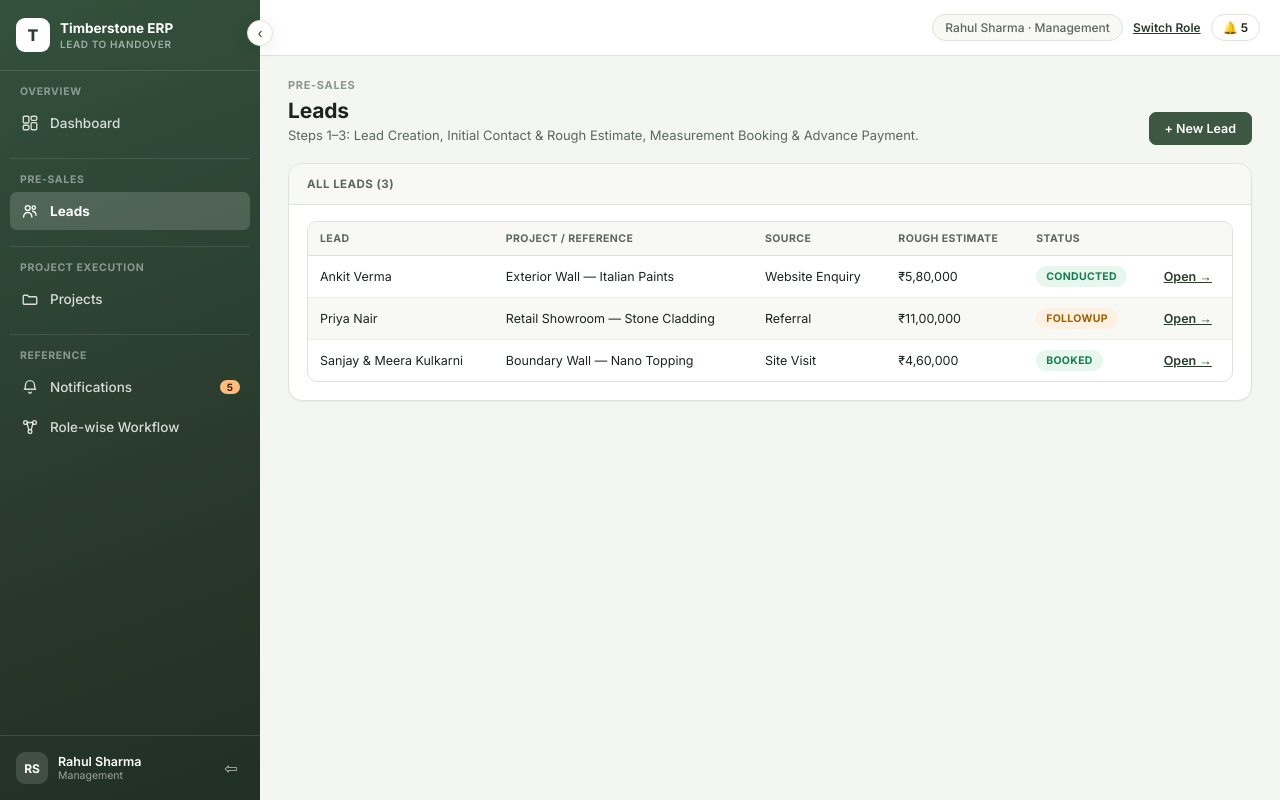
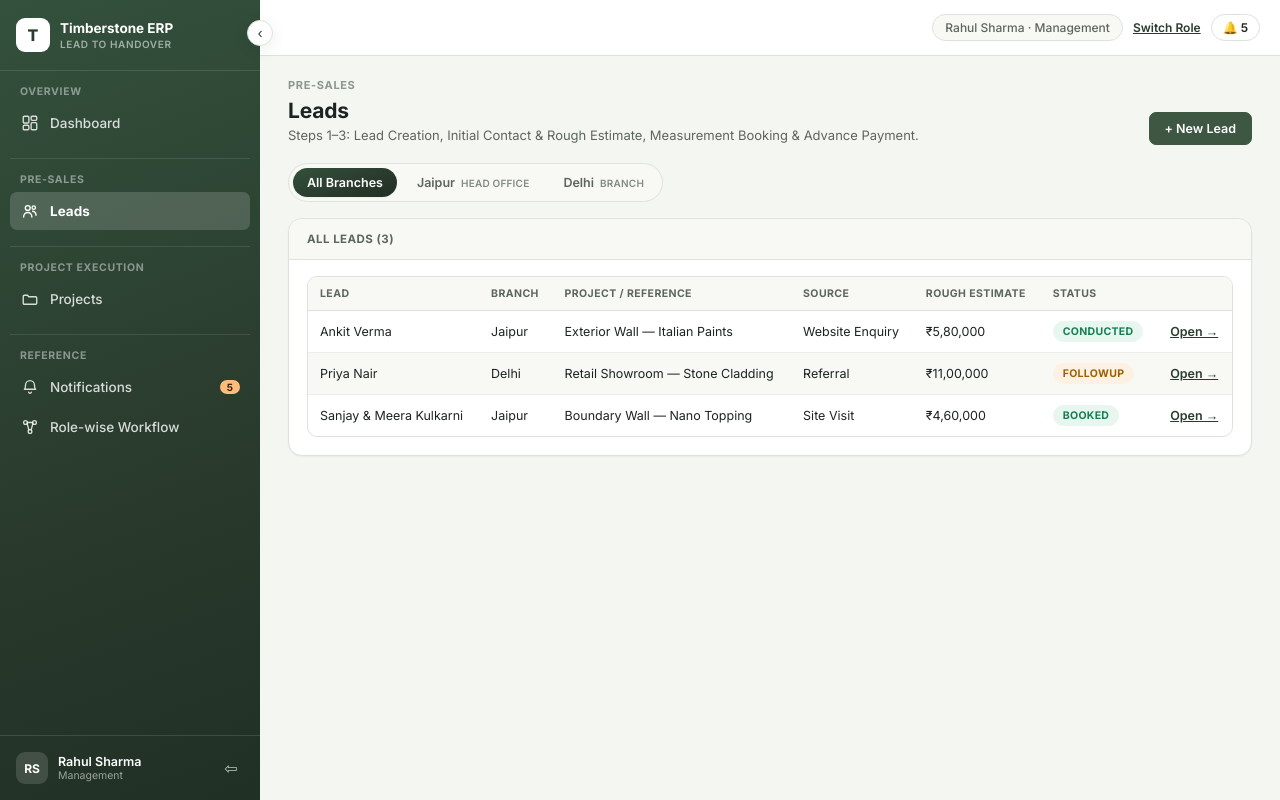
Before and after one commit to kapiljain29/timberstone, a Next.js app: page /leads in a window 1280 px wide. Built offline with nearby package versions, Linux system fonts and the light colour scheme.

Commit message:
branch wise update

```diff
--- a/app/(app)/leads/[id]/page.js
+++ b/app/(app)/leads/[id]/page.js
@@ -5,7 +5,7 @@ import { useParams, useRouter } from "next/navigation";
 import { useEffect, useState } from "react";
 import { Box, Badge, Annotation, leadStatusTone } from "@/components/ui";
 import { getLead, updateLead, convertLeadToProject } from "@/lib/store";
-import { LEAD_STATUSES } from "@/lib/data";
+import { LEAD_STATUSES, branchName } from "@/lib/data";
 
 export default function LeadDetailPage() {
   const { id } = useParams();
@@ -88,7 +88,7 @@ export default function LeadDetailPage() {
             {lead.name} <Badge tone={leadStatusTone(lead.status)}>{lead.status}</Badge>
           </h1>
           <p className="wf-sub">
-            {lead.company} · Lead ID {lead.id} · Created {lead.createdAt}
+            {lead.company} · Lead ID {lead.id} · Branch: {branchName(lead.branch)} · Created {lead.createdAt}
             {lead.productTypes && lead.productTypes.length > 0 ? ` · ${lead.productTypes.join(", ")}` : ""}
           </p>
         </div>
--- a/app/(app)/leads/page.js
+++ b/app/(app)/leads/page.js
@@ -1,18 +1,25 @@
 "use client";
 
 import Link from "next/link";
-import { useEffect, useState } from "react";
-import { Box, Badge, DataTable, leadStatusTone } from "@/components/ui";
+import { useEffect, useMemo, useState } from "react";
+import { Box, Badge, BranchFilter, DataTable, leadStatusTone } from "@/components/ui";
 import { getLeads } from "@/lib/store";
+import { BRANCHES, branchName } from "@/lib/data";
 
 export default function LeadsPage() {
   const [leads, setLeads] = useState([]);
+  const [branch, setBranch] = useState("all");
 
   useEffect(() => {
     // Reads from localStorage, which is unavailable during SSR — must load post-mount.
     // eslint-disable-next-line react-hooks/set-state-in-effect
     setLeads(getLeads());
   }, []);
+
+  const scopedLeads = useMemo(
+    () => (branch === "all" ? leads : leads.filter((l) => l.branch === branch)),
+    [leads, branch]
+  );
 
   return (
     <div>
@@ -30,11 +37,14 @@ export default function LeadsPage() {
         </Link>
       </div>
 
-      <Box title={`All Leads (${leads.length})`}>
+      <BranchFilter branches={BRANCHES} value={branch} onChange={setBranch} />
+
+      <Box title={`All Leads (${scopedLeads.length})`}>
         <DataTable
-          columns={["Lead", "Project / Reference", "Source", "Rough Estimate", "Status", ""]}
-          rows={leads.map((l) => [
+          columns={["Lead", "Branch", "Project / Reference", "Source", "Rough Estimate", "Status", ""]}
+          rows={scopedLeads.map((l) => [
             l.name,
+            branchName(l.branch),
             l.projectRef,
             l.source,
             l.roughEstimate || l.estCost || "—",
--- a/app/(app)/projects/[id]/page.js
+++ b/app/(app)/projects/[id]/page.js
@@ -7,6 +7,7 @@ import { Box, Badge, ProgressBar } from "@/components/ui";
 import Stepper from "@/components/Stepper";
 import { getProject, getProgress } from "@/lib/store";
 import { STAGES, getStage } from "@/lib/stages";
+import { branchName } from "@/lib/data";
 
 export default function ProjectOverviewPage() {
   const { id } = useParams();
@@ -39,7 +40,8 @@ export default function ProjectOverviewPage() {
       </div>
       <h1 className="wf-h1">{project.projectName}</h1>
       <p className="wf-sub">
-        Customer: {project.customer} · Value: {project.value} · Created {project.createdAt}
+        Customer: {project.customer} · Branch: {branchName(project.branch)} · Value: {project.value} · Created{" "}
+        {project.createdAt}
       </p>
 
       <Box title="Progress">
--- a/app/globals.css
+++ b/app/globals.css
@@ -443,6 +443,53 @@ button {
   box-shadow: var(--shadow-3);
   z-index: 30;
   padding: 12px;
+}
+
+.wf-branch-filter {
+  display: flex;
+  flex-wrap: wrap;
+  align-items: center;
+  gap: 6px;
+  padding: 4px;
+  margin-bottom: 16px;
+  background: var(--panel-2);
+  border: 1px solid var(--line);
+  border-radius: var(--radius-pill);
+  width: fit-content;
+}
+
+.wf-branch-filter-btn {
+  display: inline-flex;
+  align-items: center;
+  gap: 6px;
+  border: none;
+  border-radius: var(--radius-pill);
+  padding: 7px 14px;
+  background: transparent;
+  color: var(--ink-soft);
+  font-weight: 600;
+  font-size: 12.5px;
+  cursor: pointer;
+  transition: background 0.15s var(--ease), color 0.15s var(--ease), box-shadow 0.15s var(--ease);
+}
+
+.wf-branch-filter-btn:hover {
+  background: var(--panel);
+  color: var(--ink);
+}
+
+.wf-branch-filter-btn.active {
+  background: var(--grad-brand);
+  color: #fff;
+  box-shadow: var(--shadow-1);
+}
+
+.wf-branch-filter-tag {
+  font-size: 10px;
+  font-weight: 600;
+  opacity: 0.75;
+  text-transform: uppercase;
+  letter-spacing: 0.02em;
 }
 
 .wf-main {
--- a/components/ui.js
+++ b/components/ui.js
@@ -111,6 +111,39 @@ export function CheckboxGroup({ label, options, values = [], onChange, disabled
   );
 }
 
+// Segmented pill control for switching between branch-wise and all-branches
+// views within the same panel (Owner/Management can see everything, or
+// scope down to one branch, without leaving the page). Controlled component
+// — parent owns the selected value so pages can filter their own data.
+export function BranchFilter({ branches, value, onChange, allLabel = "All Branches" }) {
+  return (
+    <div className="wf-branch-filter" role="tablist" aria-label="Filter by branch">
+      <button
+        type="button"
+        role="tab"
+        aria-selected={value === "all"}
+        className={`wf-branch-filter-btn${value === "all" ? " active" : ""}`}
+        onClick={() => onChange?.("all")}
+      >
+        {allLabel}
+      </button>
+      {branches.map((b) => (
+        <button
+          key={b.id}
+          type="button"
+          role="tab"
+          aria-selected={value === b.id}
+          className={`wf-branch-filter-btn${value === b.id ? " active" : ""}`}
+          onClick={() => onChange?.(b.id)}
+        >
+          {b.name}
+          <span className="wf-branch-filter-tag">{b.tag}</span>
+        </button>
+      ))}
+    </div>
+  );
+}
+
 export function leadStatusTone(status) {
   if (status === "Booked" || status === "Conducted") return "done";
   if (["Prospect", "Followup", "Contact in Future"].includes(status)) return "pending";
```
Also changed, not shown: app/(app)/dashboard/page.js (+35 -11 lines), app/(app)/leads/new/page.js (+12 -1 lines), app/(app)/projects/page.js (+15 -5 lines), lib/data.js, lib/store.js.
